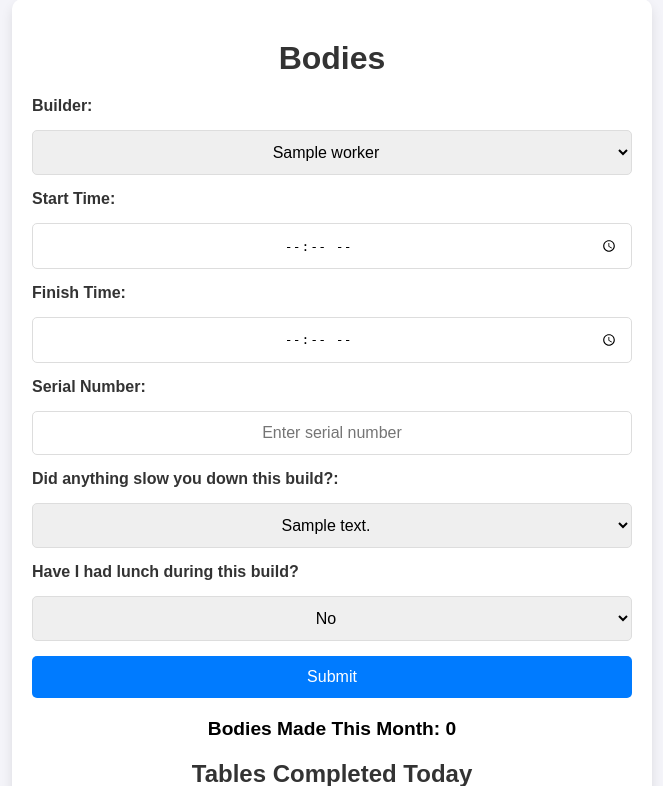
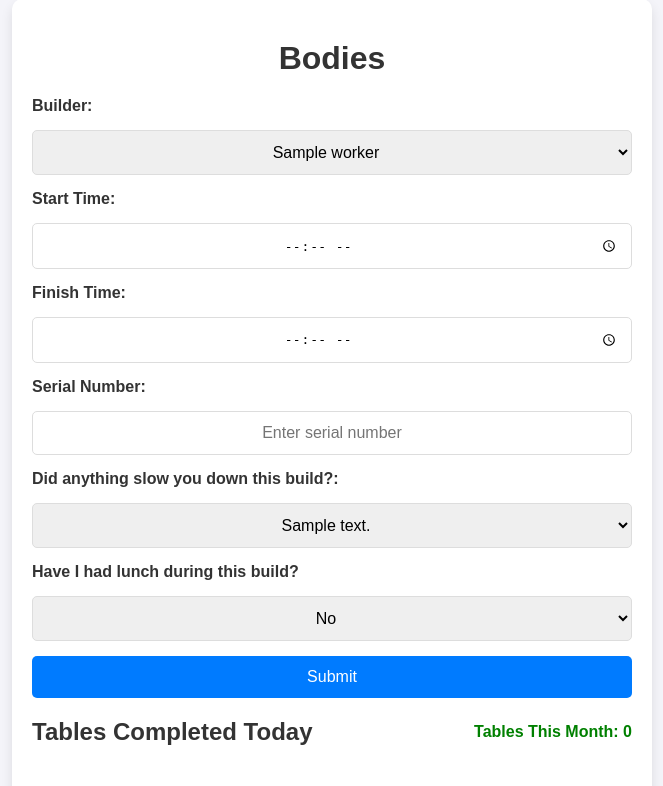
Before and after one commit to Bitcade1/Pooltracker, a Flask app: page /bodies in a window 1280 px wide. Shown: the part 21-807 px from the top of the page, without its empty margins (308-971 px from the left). Run offline with Flask 3, Linux system fonts and the light colour scheme; tables that the repository leaves empty hold one stand-in row (values such as "Sample post").

Commit message:
Update bodies.html

```diff
--- a/templates/bodies.html
+++ b/templates/bodies.html
@@ -35,9 +35,8 @@
             margin-top: 10px;
         }
 
-        .stats {
-            margin-top: 20px;
-            font-size: 1.2em;
+        .green-text {
+            color: green;
             font-weight: bold;
         }
     </style>
@@ -97,13 +96,11 @@
             <button type="submit" class="button">Submit</button>
         </form>
 
-        <!-- Display Current Month's Bodies Count -->
-        <div class="stats">
-            Bodies Made This Month: {{ current_month_bodies_count }}
+        <!-- Tables Completed Today Section -->
+        <div style="display: flex; align-items: center; justify-content: space-between;">
+            <h2>Tables Completed Today</h2>
+            <span class="green-text">Tables This Month: {{ current_month_bodies_count }}</span>
         </div>
-
-        <!-- Tables Completed Today Section -->
-        <h2>Tables Completed Today</h2>
         <table>
             <thead>
                 <tr>
@@ -138,7 +135,7 @@
                 <thead>
                     <tr>
                         <th>Date</th>
-                        <th>Bodies Made</th>
+                        <th>Tables Made</th>
                         <th>Serial Numbers</th>
                     </tr>
                 </thead>
@@ -161,7 +158,7 @@
                 <thead>
                     <tr>
                         <th>Month</th>
-                        <th>Total Bodies Made</th>
+                        <th>Total Tables Made</th>
                         <th>Average Hours per Table</th>
                     </tr>
                 </thead>
```
